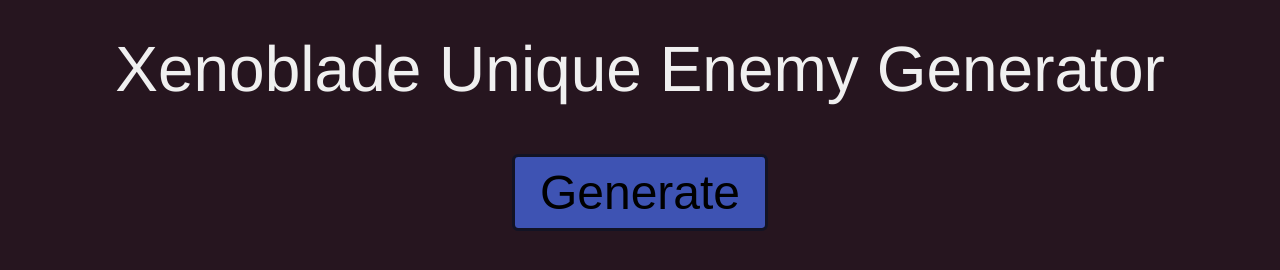
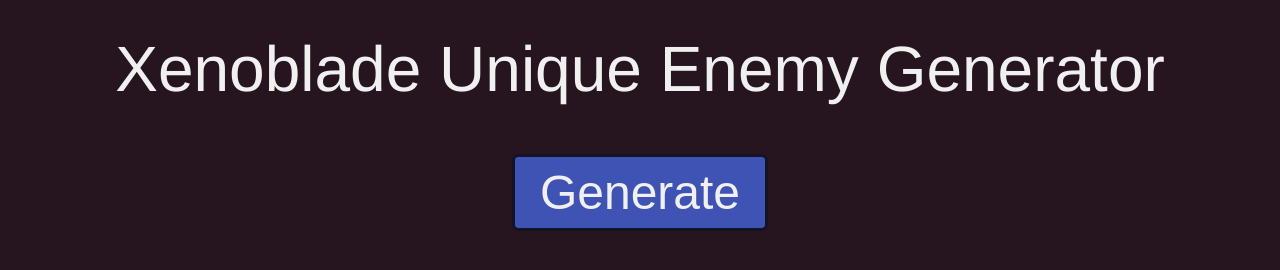
Before and after one commit to elfakyn/xc-enemy-generator, a plain HTML site: page index.html in a window 1280 px wide. Drawn offline with Linux system fonts and the light colour scheme.

Commit message:
fix button text color

```diff
--- a/index.html
+++ b/index.html
@@ -35,6 +35,7 @@
       margin: clamp(15px, 3vw, 24px) auto min(15px, 3vw, 24px) auto;
       display: block;
       background: #3e53b3;
+      color: #F0F0F0;
       font-size: clamp(30px, 6vw, 48px);
     }
 
```
